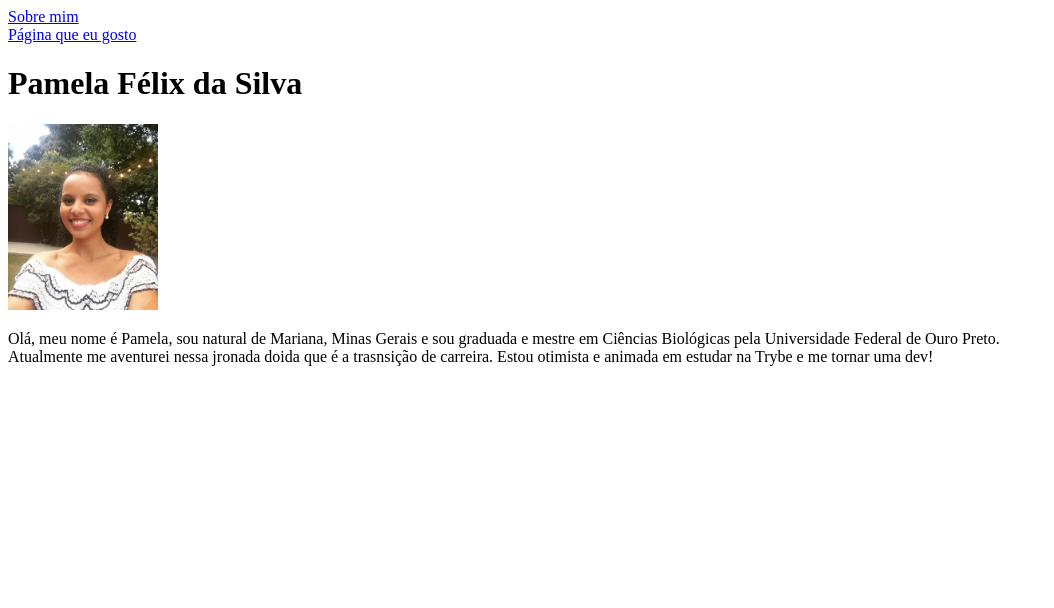
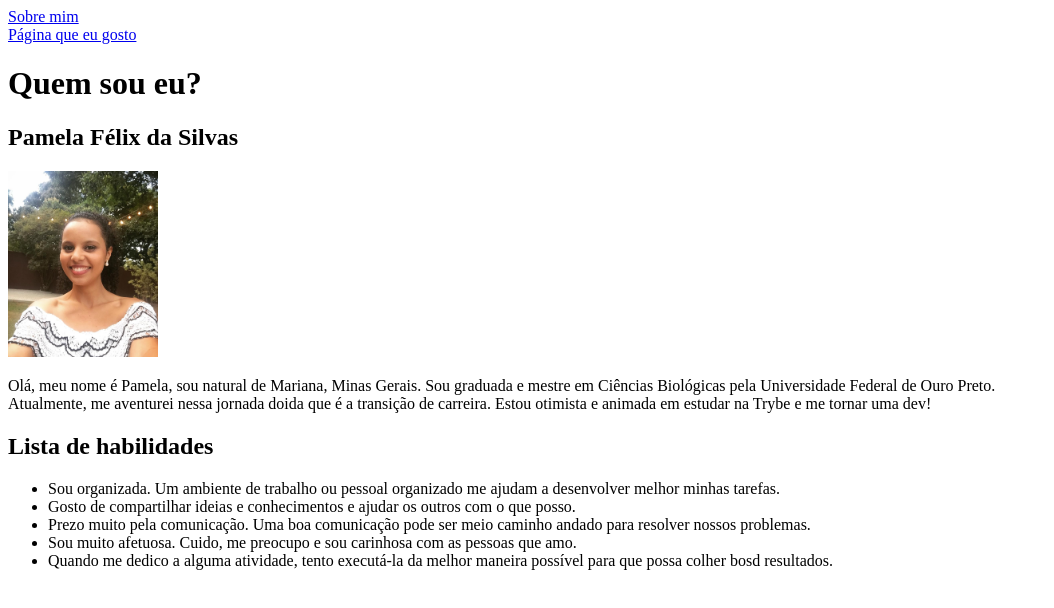
Before and after one commit to pamelafelixs/pamelafelixs.github.io, a plain HTML site: page index.html in a window 1280 px wide. Shown: the whole page, without its empty margins (0-1054 px from the left). Drawn offline with Linux system fonts and the light colour scheme.

Commit message:
Descrição das habilidades

```diff
--- a/index.html
+++ b/index.html
@@ -9,8 +9,17 @@
 <body>
     <a href="#sobreMim">Sobre mim</a> <br>
     <a href="#pagina">Página que eu gosto</a>
-    <h1> Pamela Félix da Silva </h1>
+    <h1> Quem sou eu? </h1>
+    <h2>Pamela Félix da Silvas</h2>
     <img src="minha.foto.jpeg" width="150px" alt="Minha selfie sorrindo e vestindo um vestido branco com listas pretas.">
-    <p>Olá, meu nome é Pamela, sou natural de Mariana, Minas Gerais e sou graduada e mestre em Ciências Biológicas pela Universidade Federal de Ouro Preto. <br> Atualmente me aventurei nessa jronada doida que é a trasnsição de carreira. Estou otimista e animada em estudar na Trybe e me tornar uma dev!</p>
+    <p>Olá, meu nome é Pamela, sou natural de Mariana, Minas Gerais. Sou graduada e mestre em Ciências Biológicas pela Universidade Federal de Ouro Preto. <br> Atualmente, me aventurei nessa jornada doida que é a transição de carreira. Estou otimista e animada em estudar na Trybe e me tornar uma dev!</p>
+    <h2>Lista de habilidades</h2>
+    <ul>
+        <li>Sou organizada. Um ambiente de trabalho ou pessoal organizado me ajudam a desenvolver melhor minhas tarefas.</li>
+        <li>Gosto de compartilhar ideias e conhecimentos e ajudar os outros com o que posso.</li>
+        <li>Prezo muito pela comunicação. Uma boa comunicação pode ser meio caminho andado para resolver nossos problemas.</li>
+        <li>Sou muito afetuosa. Cuido, me preocupo e sou carinhosa com as pessoas que amo.</li>
+        <li>Quando me dedico a alguma atividade, tento executá-la da melhor maneira possível para que possa colher bosd resultados.</li>
+    </ul>
 </body>
 </html>
```
